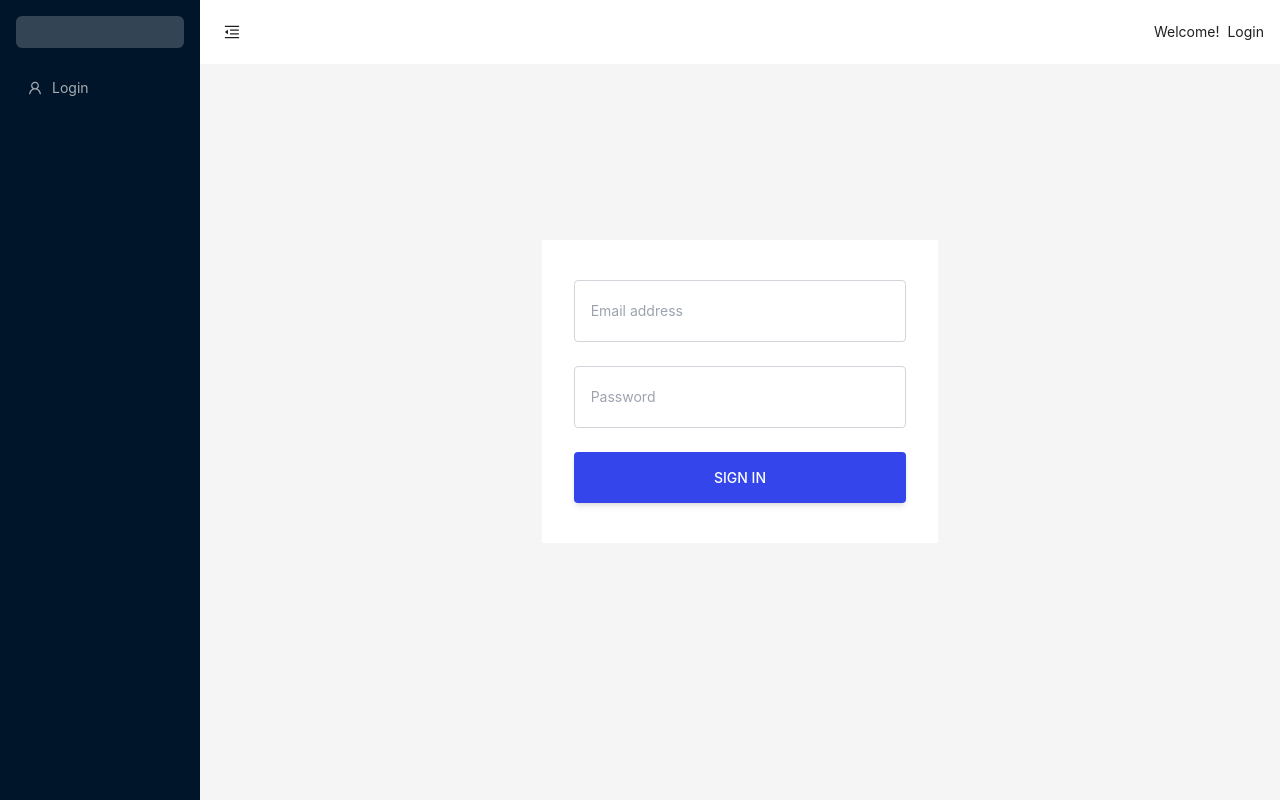
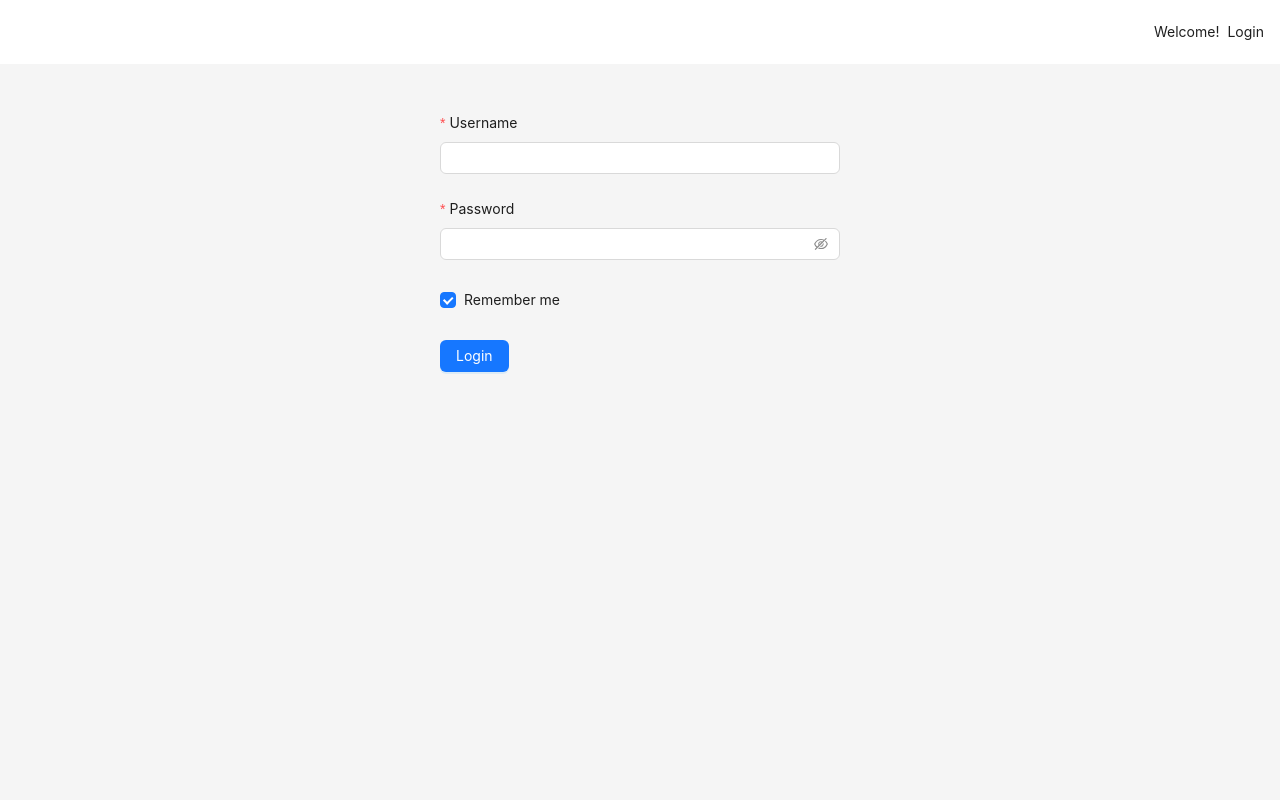
Before and after one commit to yonder-makers/dapci-stack-nextjs-boilerplate, a Next.js app: page /login in a window 1280 px wide. Shown: the top 800 px of the page. Built offline with nearby package versions, Linux system fonts and the light colour scheme; no server answers.

Commit message:
Migrate Login page to App router structure

```diff
--- a/src/app/error.tsx
+++ b/src/app/error.tsx
@@ -1,4 +1,7 @@
 'use client';
+
+import { NotAuthenticatedError } from '@/lib/types';
+import { redirect } from 'next/navigation';
 
 export default function Error({
   error,
@@ -7,6 +10,11 @@ export default function Error({
   error: Error & { digest?: string };
   reset: () => void;
 }) {
+  console.log('error', error.cause);
+  if (error.message === 'Access denied. You must be logged in.') {
+    redirect('/login');
+  }
+
   return (
     <div>
       <h2>{error?.message ?? error}</h2>
--- /dev/null
+++ b/src/app/login/page.tsx
@@ -0,0 +1,24 @@
+'use server';
+import { getUserSession } from '@/lib/auth';
+import { redirect } from 'next/navigation';
+import { LoginForm } from '@/components/forms/Login.form';
+import { Flex } from 'antd';
+
+export default async function ServerPage() {
+  const user = await getUserSession();
+  if (user) {
+    redirect('/my-profile');
+  }
+
+  return (
+    <Flex align="stretch" justify="center">
+      <LoginForm />
+      {/* <section className="bg-ct-blue-600 min-h-screen pt-20">
+        <div className="container mx-auto flex h-full items-center justify-center px-6 py-12">
+          <div className="bg-white px-8 py-10 md:w-8/12 lg:w-5/12">
+          </div>
+        </div>
+      </section> */}
+    </Flex>
+  );
+}
--- a/src/components/forms/Login.form.tsx
+++ b/src/components/forms/Login.form.tsx
@@ -1,88 +1,90 @@
+'use client';
+import { useNotifications } from '@/providers/notification.providers';
+import { Button, Checkbox, Form, Input } from 'antd';
 import { signIn } from 'next-auth/react';
-import { useSearchParams, useRouter } from 'next/navigation';
+import { useRouter, useSearchParams } from 'next/navigation';
 import { ChangeEvent, useState } from 'react';
 
+type FieldType = {
+  username?: string;
+  password?: string;
+  remember?: string;
+};
+
 export const LoginForm = () => {
+  const [form] = Form.useForm();
+
   const router = useRouter();
+  const notifications = useNotifications();
+
   const [loading, setLoading] = useState(false);
-  const [formValues, setFormValues] = useState({
-    email: '',
-    password: '',
-  });
-  const [error, setError] = useState('');
 
   const searchParams = useSearchParams();
   const callbackUrl = searchParams?.get('callbackUrl') || '/my-profile';
 
-  const onSubmit = async (e: React.FormEvent) => {
-    e.preventDefault();
+  async function onSubmit(values: FieldType) {
     try {
       setLoading(true);
-      setFormValues({ email: '', password: '' });
 
       const res = await signIn('credentials', {
         redirect: false,
-        email: formValues.email,
-        password: formValues.password,
+        email: values.username,
+        password: values.password,
         callbackUrl,
       });
 
       setLoading(false);
 
       if (!res?.error) {
-        router.push(callbackUrl);
+        router.refresh();
       } else {
-        setError('invalid email or password');
+        notifications.error(
+          'Wrong credentials. Check your username or password.',
+        );
       }
     } catch (error: any) {
+      notifications.error('Something went wrong');
+    } finally {
       setLoading(false);
-      setError(error);
+      form.setFieldValue('password', '');
     }
-  };
-
-  const handleChange = (event: ChangeEvent<HTMLInputElement>) => {
-    const { name, value } = event.target;
-    setFormValues({ ...formValues, [name]: value });
-  };
-
-  const input_style =
-    'form-control block w-full px-4 py-5 text-sm font-normal text-gray-700 bg-white bg-clip-padding border border-solid border-gray-300 rounded transition ease-in-out m-0 focus:text-gray-700 focus:bg-white focus:border-blue-600 focus:outline-none';
+  }
 
   return (
-    <form onSubmit={onSubmit}>
-      {error && (
-        <p className="mb-6 rounded bg-red-300 py-4 text-center">{error}</p>
-      )}
-      <div className="mb-6">
-        <input
-          required
-          type="email"
-          name="email"
-          value={formValues.email}
-          onChange={handleChange}
-          placeholder="Email address"
-          className={`${input_style}`}
-        />
-      </div>
-      <div className="mb-6">
-        <input
-          required
-          type="password"
-          name="password"
-          value={formValues.password}
-          onChange={handleChange}
-          placeholder="Password"
-          className={`${input_style}`}
-        />
-      </div>
-      <button
-        type="submit"
-        style={{ backgroundColor: `${loading ? '#ccc' : '#3446eb'}` }}
-        className="inline-block w-full rounded bg-blue-600 px-7 py-4 text-sm font-medium uppercase leading-snug text-white shadow-md transition duration-150 ease-in-out hover:bg-blue-700 hover:shadow-lg focus:bg-blue-700 focus:shadow-lg focus:outline-none focus:ring-0 active:bg-blue-800 active:shadow-lg"
-        disabled={loading}
+    <Form
+      name="login-form"
+      form={form}
+      layout="vertical"
+      style={{ maxWidth: 400, width: '90%' }}
+      initialValues={{ remember: true }}
+      onFinish={onSubmit}
+      autoComplete="off"
+    >
+      <Form.Item<FieldType>
+        label="Username"
+        name="username"
+        rules={[{ required: true, message: 'Please input your username!' }]}
       >
-        {loading ? 'loading...' : 'Sign In'}
-      </button>
-    </form>
+        <Input />
+      </Form.Item>
+
+      <Form.Item<FieldType>
+        label="Password"
+        name="password"
+        rules={[{ required: true, message: 'Please input your password!' }]}
+      >
+        <Input.Password />
+      </Form.Item>
+
+      <Form.Item<FieldType> name="remember" valuePropName="checked">
+        <Checkbox>Remember me</Checkbox>
+      </Form.Item>
+
+      <Form.Item wrapperCol={{ offset: 0, span: 16 }}>
+        <Button type="primary" htmlType="submit" loading={loading}>
+          Login
+        </Button>
+      </Form.Item>
+    </Form>
   );
 };
--- a/src/components/layout/AppLayout.tsx
+++ b/src/components/layout/AppLayout.tsx
@@ -9,7 +9,7 @@ import { SideMenu } from './SideMenu';
 
 const { Sider, Content } = Layout;
 
-const SHOW_SIDEMENU_IF_ANONYMOUS = true;
+const SHOW_SIDEMENU_IF_ANONYMOUS = false;
 
 type AppLayoutProps = {
   children: React.ReactNode;
--- a/src/lib/auth.ts
+++ b/src/lib/auth.ts
@@ -3,7 +3,7 @@ import { PrismaAdapter } from '@next-auth/prisma-adapter';
 import { compare } from 'bcryptjs';
 import { getServerSession, type NextAuthOptions } from 'next-auth';
 import CredentialsProvider from 'next-auth/providers/credentials';
-import { UserRoles, UserSession } from './types';
+import { NotAuthenticatedError, UserRoles, UserSession } from './types';
 
 export const authOptions: NextAuthOptions = {
   // This is a temporary fix for prisma client.
@@ -104,7 +104,7 @@ export function hasAdminPermissions(session?: UserSession) {
 export async function ensureAuthenticated() {
   const user = await getUserSession();
   if (!user) {
-    throw new Error('Access denied. You must be logged in.');
+    throw new NotAuthenticatedError();
   }
 
   return user;
@@ -113,7 +113,7 @@ export async function ensureAuthenticated() {
 export async function ensureCompanyRole() {
   const user = await getUserSession();
   if (!user) {
-    throw new Error('Access denied. You must be logged in.');
+    throw new NotAuthenticatedError();
   }
 
   switch (user.role) {
@@ -130,7 +130,7 @@ export async function ensureCompanyRole() {
 export async function ensureSuperAdminRole() {
   const user = await getUserSession();
   if (!user) {
-    throw new Error('Access denied. You must be logged in.');
+    throw new NotAuthenticatedError();
   }
 
   switch (user.role) {
@@ -149,7 +149,7 @@ export async function ensureSuperAdminRole() {
 export async function ensurePermissionForCompany(companyId: string) {
   const user = await getUserSession();
   if (!user) {
-    throw new Error('Access denied. You must be logged in.');
+    throw new NotAuthenticatedError();
   }
 
   switch (user.role) {
--- a/src/lib/types.ts
+++ b/src/lib/types.ts
@@ -16,3 +16,11 @@ export type SuperUser = {
   email: string;
   role: 'SUPERADMIN';
 };
+
+export class NotAuthenticatedError extends Error {
+  constructor() {
+    super('Access denied. You must be logged in.', {
+      cause: 'NOT_AUTHENTICATED',
+    });
+  }
+}
--- a/src/pages/_app.tsx
+++ /dev/null
@@ -1,28 +0,0 @@
-import './globals.css';
-
-import { AppLayout } from '@/components/layout/AppLayout';
-import { WithAuthType } from '@/lib/hocs';
-import type { AppProps } from 'next/app';
-
-export default function App({ Component, pageProps }: AppProps<WithAuthType>) {
-  if ((Component as any).noLayout) {
-    return <Component {...pageProps} />;
-  }
-
-  const user = pageProps.userSession || undefined;
-
-  const errorMessage = (pageProps as any).errorMessage;
-  if (errorMessage) {
-    return (
-      <AppLayout userSession={user}>
-        <p>{errorMessage}</p>
-      </AppLayout>
-    );
-  }
-
-  return (
-    <AppLayout userSession={user}>
-      <Component {...pageProps} />
-    </AppLayout>
-  );
-}
--- a/src/pages/_document.tsx
+++ /dev/null
@@ -1,13 +0,0 @@
-import { Html, Head, Main, NextScript } from 'next/document';
-
-export default function Document() {
-  return (
-    <Html lang="en">
-      <Head />
-      <body>
-        <Main />
-        <NextScript />
-      </body>
-    </Html>
-  );
-}
--- a/src/pages/globals.css
+++ /dev/null
@@ -1,18 +0,0 @@
-@tailwind base;
-@tailwind components;
-@tailwind utilities;
-
-.app-logo {
-  height: 32px;
-  margin: 16px;
-  background: rgba(255, 255, 255, 0.2);
-  border-radius: 6px;
-}
-
-.ant-switch {
-  background-color: rgba(0, 0, 0, 0.25);
-}
-
-.ant-btn-primary {
-  background-color: #1677ff;
-}
--- a/src/pages/login/index.tsx
+++ /dev/null
@@ -1,29 +0,0 @@
-import { withAuth } from '@/lib/hocs';
-import { LoginForm } from '@/components/forms/Login.form';
-
-export const getServerSideProps = withAuth(
-  'ANONYMOUS',
-  async function (session) {
-    if (session) {
-      return {
-        redirect: '/my-profile',
-      };
-    }
-
-    return {};
-  },
-);
-
-export default function LoginPage() {
-  return (
-    <>
-      <section className="bg-ct-blue-600 min-h-screen pt-20">
-        <div className="container mx-auto flex h-full items-center justify-center px-6 py-12">
-          <div className="bg-white px-8 py-10 md:w-8/12 lg:w-5/12">
-            <LoginForm />
-          </div>
-        </div>
-      </section>
-    </>
-  );
-}
```
